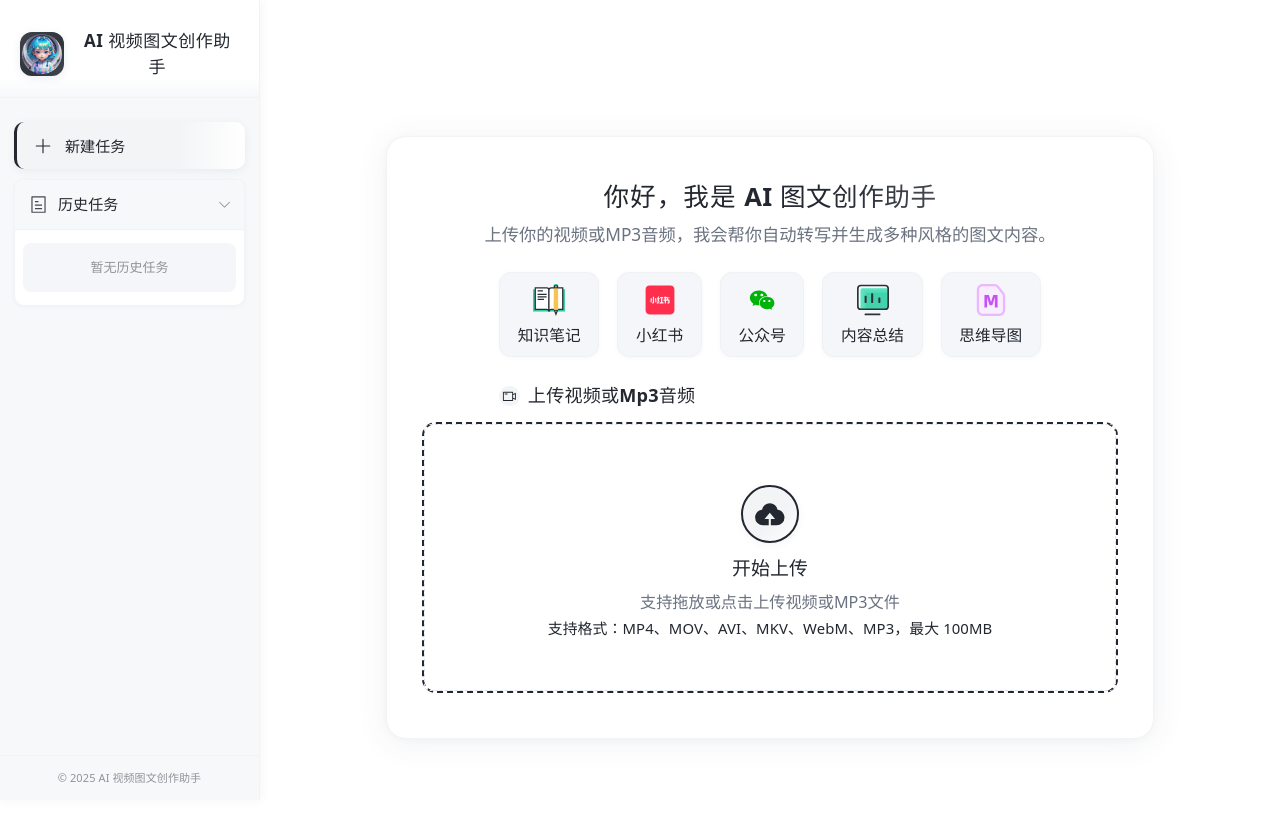
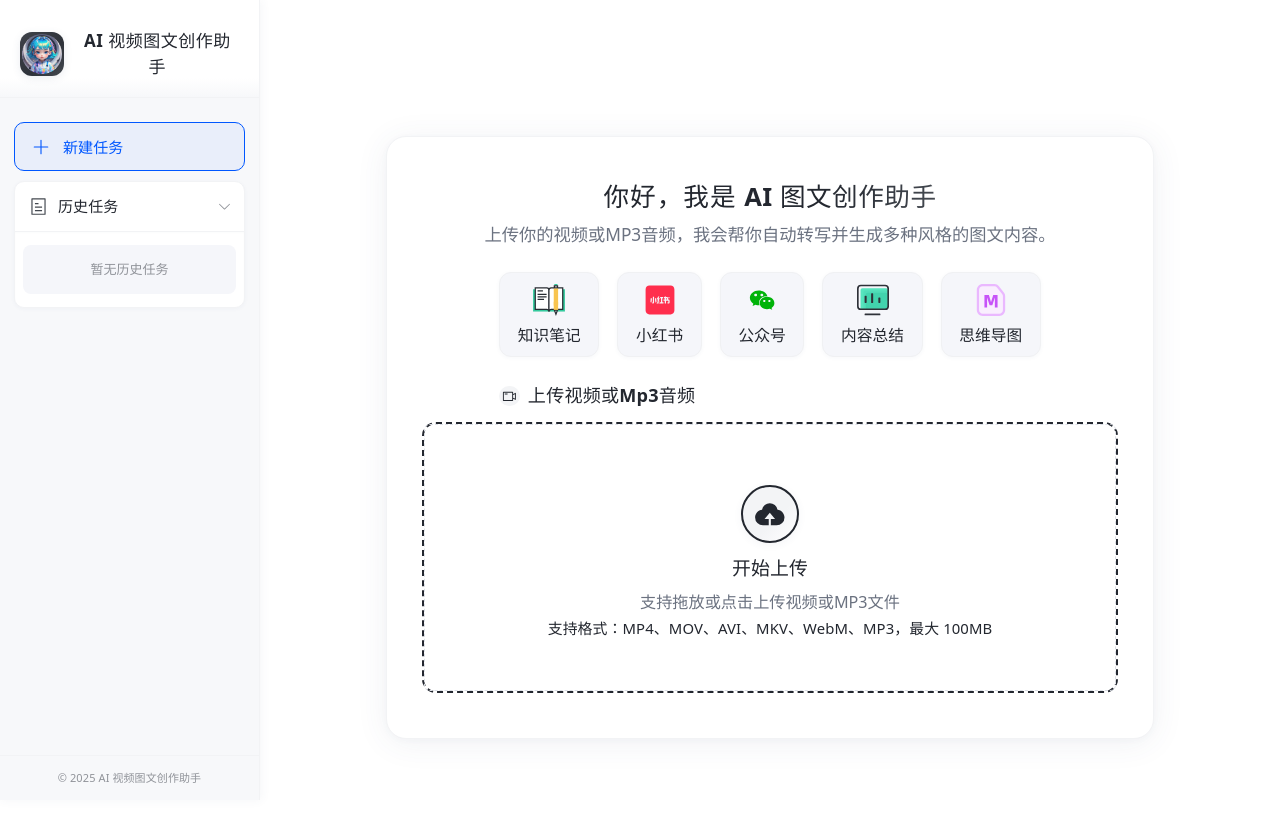
Before and after one commit to yjmm10/AI-Media2Doc, a Vue app in the folder frontend/: page / in a window 1280 px wide. Shown: the top 822 px of the page. Built offline with nearby package versions, Linux system fonts and the light colour scheme.

Commit message:
refactor:侧边栏样式调整&风格展示样式调整

```diff
--- a/frontend/src/components/AppSidebar.vue
+++ b/frontend/src/components/AppSidebar.vue
@@ -158,7 +158,7 @@ const handleDeleteTask = async (event, task) => {
                         <el-icon class="menu-icon">
                             <Tickets />
                         </el-icon>
-                        <span>历史任务</span>
+                        <span id="historyTaskText">历史任务</span>
                     </div>
                     <el-icon class="expand-icon" :class="{ 'is-expanded': showHistoryTasks }">
                         <ArrowRight />
@@ -302,7 +302,7 @@ const handleDeleteTask = async (event, task) => {
 .menu-item-content span {
     font-size: 15px;
     font-weight: 600;
-    color: #23272f;
+    color: #0057ff;
     letter-spacing: 0.1px;
 }
 
@@ -313,7 +313,7 @@ const handleDeleteTask = async (event, task) => {
 }
 
 .sidebar-menu :deep(.el-menu-item) {
-    transition: all 0.2s ease;
+    /* transition: all 0.2s ease; */
     min-height: auto;
     height: auto;
     background: transparent;
@@ -323,23 +323,22 @@ const handleDeleteTask = async (event, task) => {
 }
 
 .sidebar-menu :deep(.el-menu-item.is-active) {
-    background: linear-gradient(to right, #f3f4f6 70%, #fff 100%);
-    color: #23272f;
+    background:rgba(0,87,255,0.06);
+    color:#0057ff;
     border-radius: 10px;
-    font-weight: 700;
-    box-shadow: 0 2px 8px rgba(60, 80, 120, 0.08);
-    border-left: 3px solid #23272f;
+    /* font-weight: 700; */
+    border: 1px solid #0057ff;
 }
 
 .sidebar-menu :deep(.el-menu-item.is-active) .menu-icon {
-    color: #23272f;
+    color: #0057ff;
 }
 
 .sidebar-menu :deep(.el-menu-item:hover) {
-    background-color: #f5f6fa;
-    color: #23272f;
-    transform: translateY(-1px);
-    box-shadow: 0 2px 8px rgba(60, 80, 120, 0.08);
+    background-color: #d9e5f8;
+    /* color: #e1681d; */
+    /* transform: translateY(-1px); */
+    /* box-shadow: 0 2px 8px rgba(60, 80, 120, 0.08); */
 }
 
 .sidebar-menu :deep(.el-menu-item:hover) .menu-icon {
@@ -369,11 +368,11 @@ const handleDeleteTask = async (event, task) => {
     transition: all 0.2s ease;
     border-radius: 10px 10px 0 0;
     border-bottom: 1px solid #f2f3f5;
-    background-color: #f7f8fa;
+    /* background-color: #f7f8fa; */
 }
 
 .history-header:hover {
-    background-color: #f3f4f6;
+    background-color: #e9eaec;
 }
 
 .expand-icon {
@@ -607,6 +606,9 @@ const handleDeleteTask = async (event, task) => {
 .history-item:hover .history-actions {
     opacity: 1;
 }
+#historyTaskText {
+    color: #23272f !important;
+}
 
 .delete-icon {
     color: #f56c6c;
--- a/frontend/src/components/VideoToMarkdown/UploadSection.vue
+++ b/frontend/src/components/VideoToMarkdown/UploadSection.vue
@@ -396,8 +396,8 @@ const handleReset = () => {
 }
 
 .style-selector-wrapper {
-  width: 100%;
-  max-width: 520px;
+  /* width: 100%;
+  max-width: 520px; */
   /* 保持原有宽度 */
 }
 
@@ -437,7 +437,7 @@ const handleReset = () => {
   align-items: center;
   gap: 1.2rem;
   margin-top: 0.5rem;
-  justify-content: flex-start;
+  justify-content: center;
 }
 
 .start-process-btn {
@@ -496,6 +496,10 @@ const handleReset = () => {
 :deep(.el-upload-list) {
   color: #23272f !important;
 }
+:deep(.el-radio-button__inner){
+  border:1px solid #dcdfe6;
+  border-radius: 8px !important;
+}
 
 .style-radio-icon {
   width: 20px;
```
